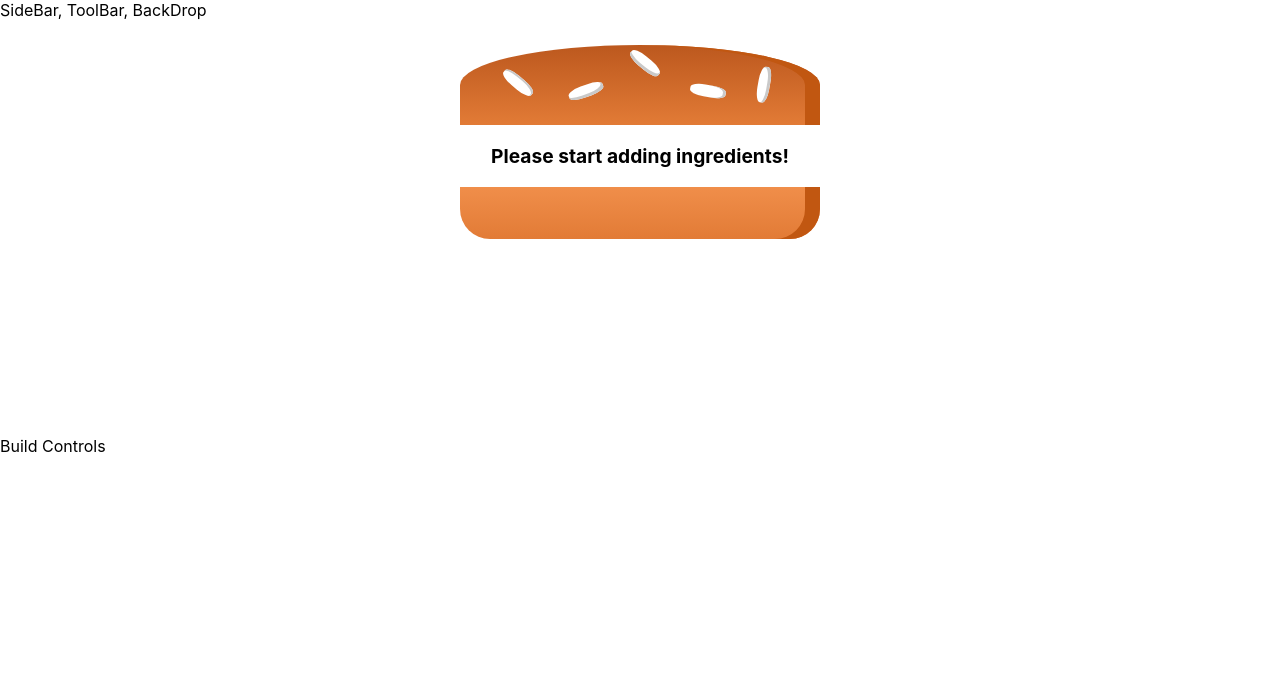
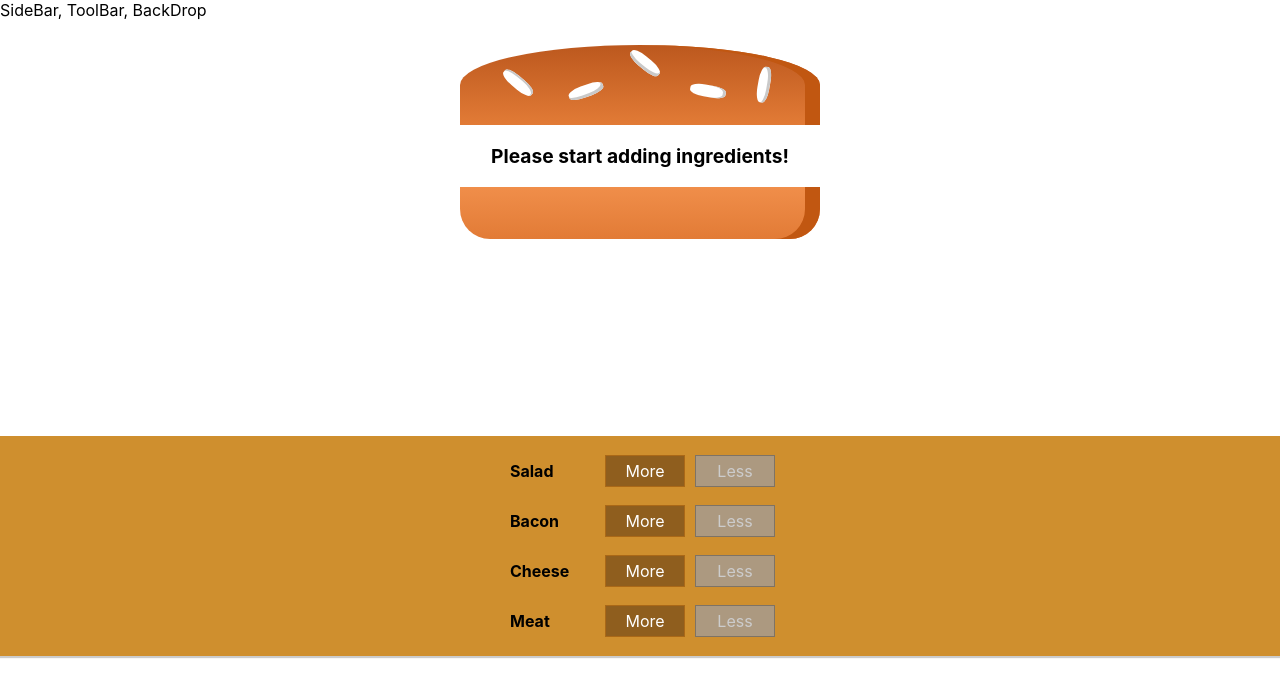
Before and after one commit to Yohandel/burger-builder, a React app: page / in a window 1280 px wide. Shown: the top 696 px of the page. Built offline with nearby package versions, Linux system fonts and the light colour scheme.

Commit message:
control builder added-NOT FINISHED

```diff
--- /dev/null
+++ b/src/Components/Burger/BuildControls/BuildControl/BuildControl.css
@@ -0,0 +1,56 @@
+.BuildControl {
+    display: flex;
+    justify-content: space-between;
+    align-items: center;
+    margin: 5px 0;
+}
+
+.BuildControl button {
+    display: block;
+    font: inherit;
+    padding: 5px;
+    margin: 0 5px;
+    width: 80px;
+    border: 1px solid #AA6817;
+    cursor: pointer;
+    outline: none;
+}
+
+.BuildControl button:disabled {
+    background-color: #AC9980;
+    border: 1px solid #7E7365;
+    color: #ccc;
+    cursor: default;
+}
+
+.BuildControl button:hover:disabled {
+    background-color: #AC9980;
+    color: #ccc;
+    cursor: not-allowed;
+}
+
+.Label {
+    padding: 10px;
+    font-weight: bold;
+    width: 80px;
+}
+
+.BuildControl .Less {
+    background-color: #D39952;
+    color: white;
+}
+
+.BuildControl .More {
+    background-color: #8F5E1E;
+    color: white;
+}
+
+.BuildControl .Less:hover, .BuildControl .Less:active {
+    background-color: #DAA972;
+    color: white;
+}
+
+.BuildControl .More:hover,.BuildControl .More:active {
+    background-color: #99703F;
+    color: white;
+}
--- /dev/null
+++ b/src/Components/Burger/BuildControls/BuildControl/BuildControl.js
@@ -0,0 +1,25 @@
+import React from 'react';
+import classes from './BuildControl.css'
+
+const BuildControl = (props) => (
+    <div className='BuildControl'>
+        <div className='Label'>{props.label}</div>
+
+        <button
+         className='More'
+         onClick={props.added}
+         >
+         More
+        </button>
+
+        <button
+         className='Less'
+         onClick={props.removed}
+         disabled={props.disabled}
+        >
+        Less
+        </button>
+    </div>
+);
+
+export default BuildControl;
--- /dev/null
+++ b/src/Components/Burger/BuildControls/BuildControls.css
@@ -0,0 +1,11 @@
+.BuildControls{
+    width: 100%;
+    background-color: #cf8f2e;
+    display: flex;
+    flex-flow: column;
+    align-items: center;
+    box-shadow: 0 2px 1px #ccc;
+    margin: auto;
+    padding: 10px 0;
+
+}
--- a/src/Components/Burger/BuildControls/BuildControls.js
+++ b/src/Components/Burger/BuildControls/BuildControls.js
@@ -1,8 +1,26 @@
-import React from 'react'
+import React from 'react';
+import classes from './BuildControls.css';
+import BuildControl from './BuildControl/BuildControl';
+
+
+const controls =[
+    {label: 'Salad', type: 'salad'},
+    {label: 'Bacon', type: 'bacon'},
+    {label: 'Cheese', type: 'cheese'},
+    {label: 'Meat', type: 'meat'},
+]
 
 const BuildControls = (props) => (
-    <div>
-
+    <div className='BuildControls'>
+        {controls.map(ctrl=>(
+            <BuildControl
+                key={ctrl.label}
+                label={ctrl.label}
+                added={()=>props.ingredientAdded(ctrl.type)}
+                removed={()=>props.ingredientRemoved(ctrl.type)}
+                disabled={props.disabled[ctrl.type]}
+             />
+        ))}
     </div>
 );
 
--- a/src/Components/Burger/Burger.css
+++ b/src/Components/Burger/Burger.css
@@ -2,7 +2,7 @@
     width: 100%;
     margin: auto;
     height: 250px;
-    overflow: scroll;
+    overflow: auto;;
     text-align: center;
     font-weight: bold;
     font-size: 1.2rem;
--- a/src/Components/Burger/Burger.js
+++ b/src/Components/Burger/Burger.js
@@ -15,11 +15,13 @@
     }
 
   return(
+      <div className='wraper'>
         <div className ='Burger'>
             <BurgerIngredient type='bread-top'/>
                 {transformedIngredients}
             <BurgerIngredient type='bread-bottom'/>
         </div>
+      </div>
   );
 };
 
--- a/src/Components/Layout/Layout.css
+++ b/src/Components/Layout/Layout.css
@@ -1,3 +1,4 @@
 .Content{
     margin-top: 16px;
+    width: 100%;
 }
--- a/src/Containers/BurguerBuilder/BurguerBuilder.js
+++ b/src/Containers/BurguerBuilder/BurguerBuilder.js
@@ -1,28 +1,78 @@
-import React, { Component } from 'react';
-import Auxiliar from '../../hoc/Auxiliar'
-import Burger from '../../Components/Burger/Burger'
+import React, { Component } from "react";
+import Auxiliar from "../../hoc/Auxiliar";
+import Burger from "../../Components/Burger/Burger";
+import BuildControls from "../../Components/Burger/BuildControls/BuildControls";
+
+const INGREDIENTS_PRICE = {
+  salad: 0.5,
+  bacon: 0.6,
+  meat: 1.5,
+  cheese: 0.3
+};
 
 class BurguerBuilder extends Component {
-
   // constructor(props){
   //     super(props);
   //     this.state = {}
   // }
 
-    state={
-        ingredients:{
+  state = {
+    ingredients: {
       salad: 0,
       bacon: 0,
       cheese: 0,
-            meat: 0,
+      meat: 0
+    },
+    totalPrice: {}
+  };
+
+  addIngredientHandler = type => {
+    const oldCount = this.state.ingredients[type];
+    const updatedCount = oldCount + 1;
+    const updatedIngredients = {
+      ...this.state.ingredients
+    };
+    updatedIngredients[type] = updatedCount;
+    const priceAddition = INGREDIENTS_PRICE;
+    const oldPrice = this.state.totalPrice;
+    const newPrice = oldPrice + priceAddition;
+    this.setState({ totalPrice: newPrice, ingredients: updatedIngredients });
+  };
+
+  removeIngredientsHandler = type => {
+    const oldCount = this.state.ingredients[type];
+    if (oldCount <= 0) {
+      return;
     }
+    const updatedCount = oldCount - 1;
+    const updatedIngredients = {
+      ...this.state.ingredients
+    };
+    updatedIngredients[type] = updatedCount;
+    const priceDeduction = INGREDIENTS_PRICE;
+    const oldPrice = this.state.totalPrice;
+    const newPrice = oldPrice - priceDeduction;
+    this.setState({ totalPrice: newPrice, ingredients: updatedIngredients });
+    this.setState({ ingredients: updatedIngredients });
+  };
+
+  render() {
+    const disabledInfo = {
+      ...this.state.ingredients
+    };
+
+    for (let key in disabledInfo) {
+      disabledInfo[key] = disabledInfo[key] <= 0;
     }
 
-    render() {
     return (
       <Auxiliar>
-                <Burger ingredients={this.state.ingredients}/>
-                <div>Build Controls</div>
+        <Burger ingredients={this.state.ingredients} />
+        <BuildControls
+          ingredientAdded={this.addIngredientHandler}
+          ingredientRemoved={this.removeIngredientsHandler}
+          disabled={disabledInfo}
+        />
       </Auxiliar>
     );
   }
```
Lines whose indentation alone changed are shown as unchanged.
